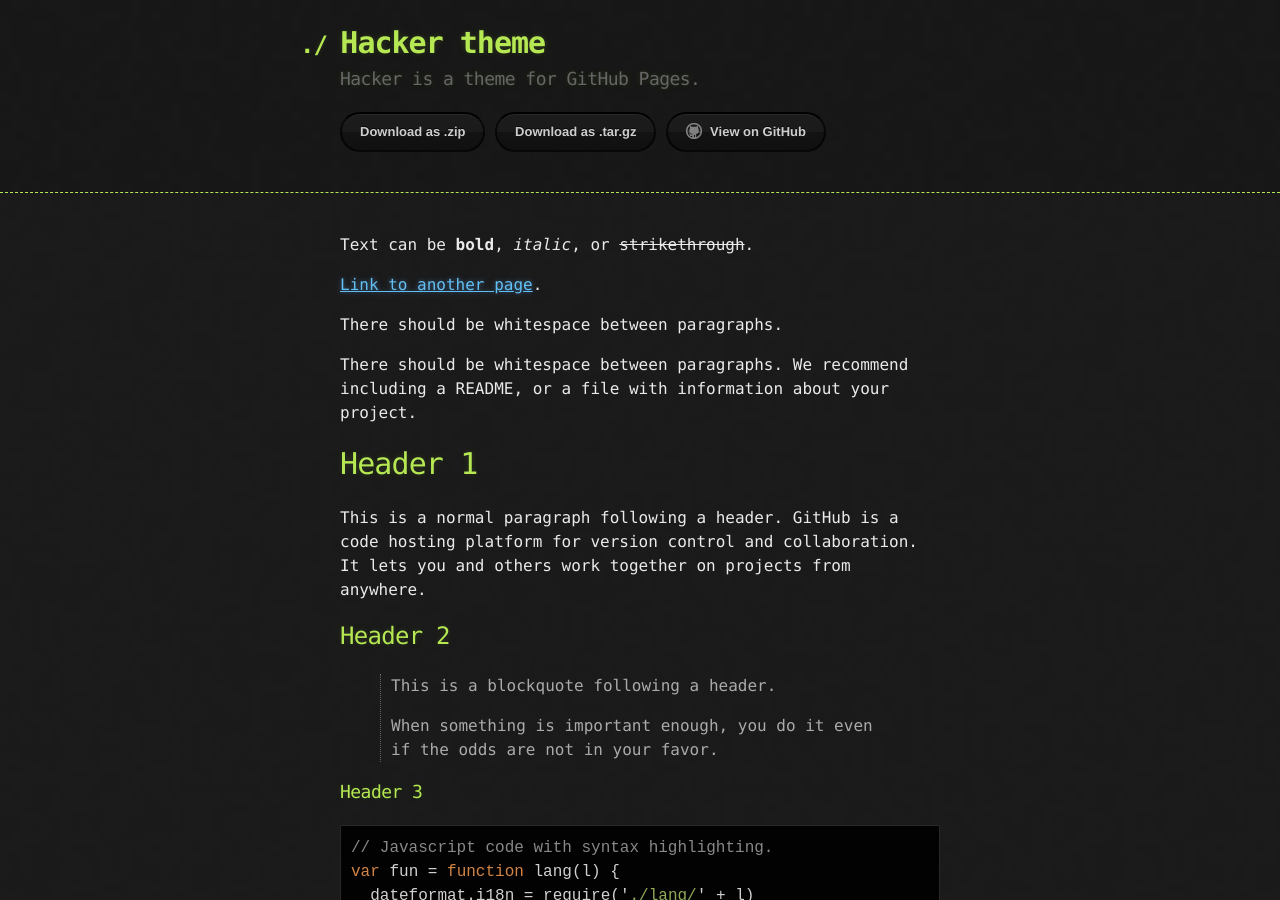
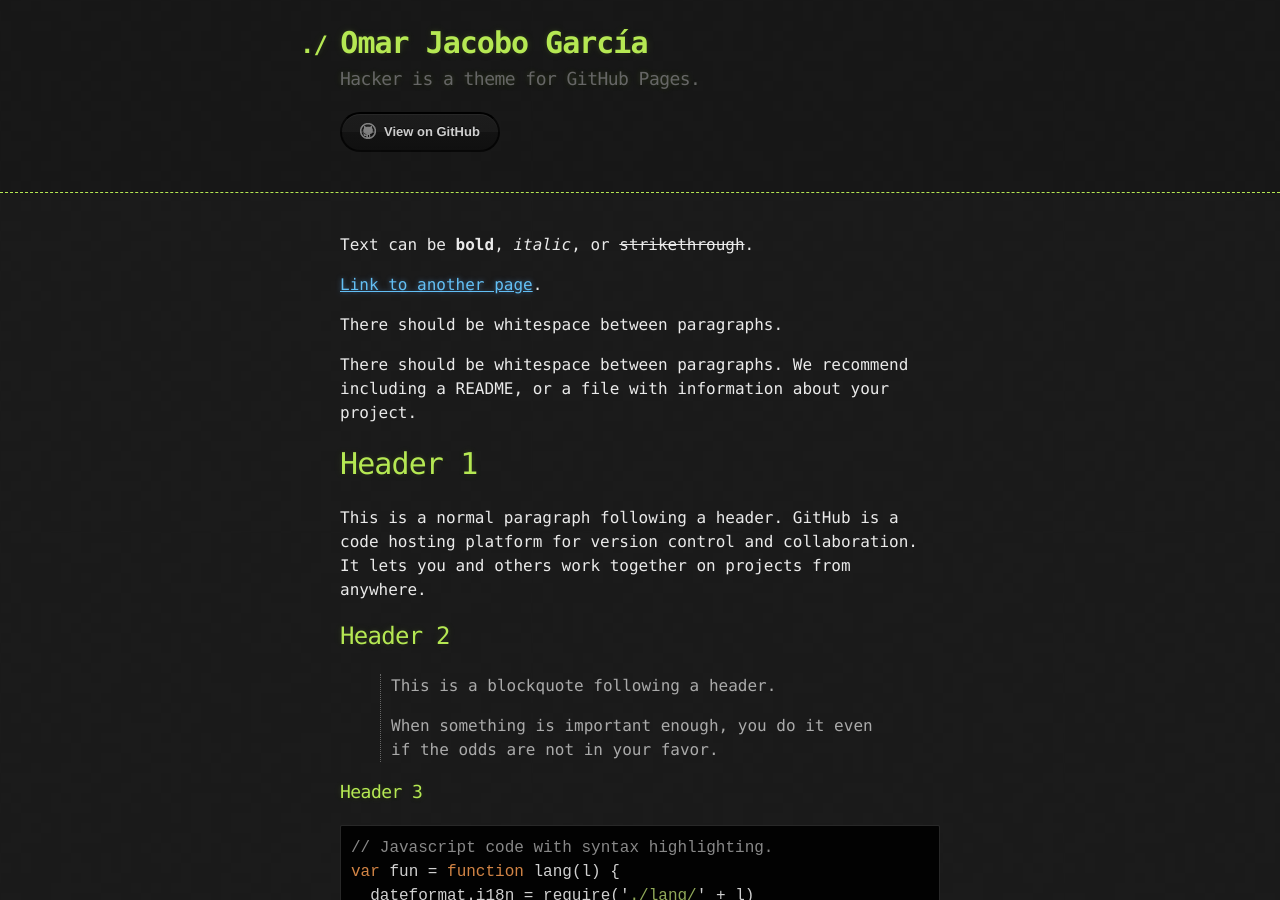
Before and after one commit to JacoboG/Biography, a Jekyll site: the page built from index.md, in a window 1280 px wide and 900 px high. Built offline with Jekyll 4.4.1, drawn with Linux system fonts in a browser that asks for light colours.

Commit message:
Update _config.yml

```diff
--- a/_config.yml
+++ b/_config.yml
@@ -1,5 +1,5 @@
-title: Hacker theme
+title: Omar Jacobo García
 description: Hacker is a theme for GitHub Pages.
-show_downloads: true
+show_downloads: false
 google_analytics:
-theme:
+theme: jekyll-theme-hacker
```
